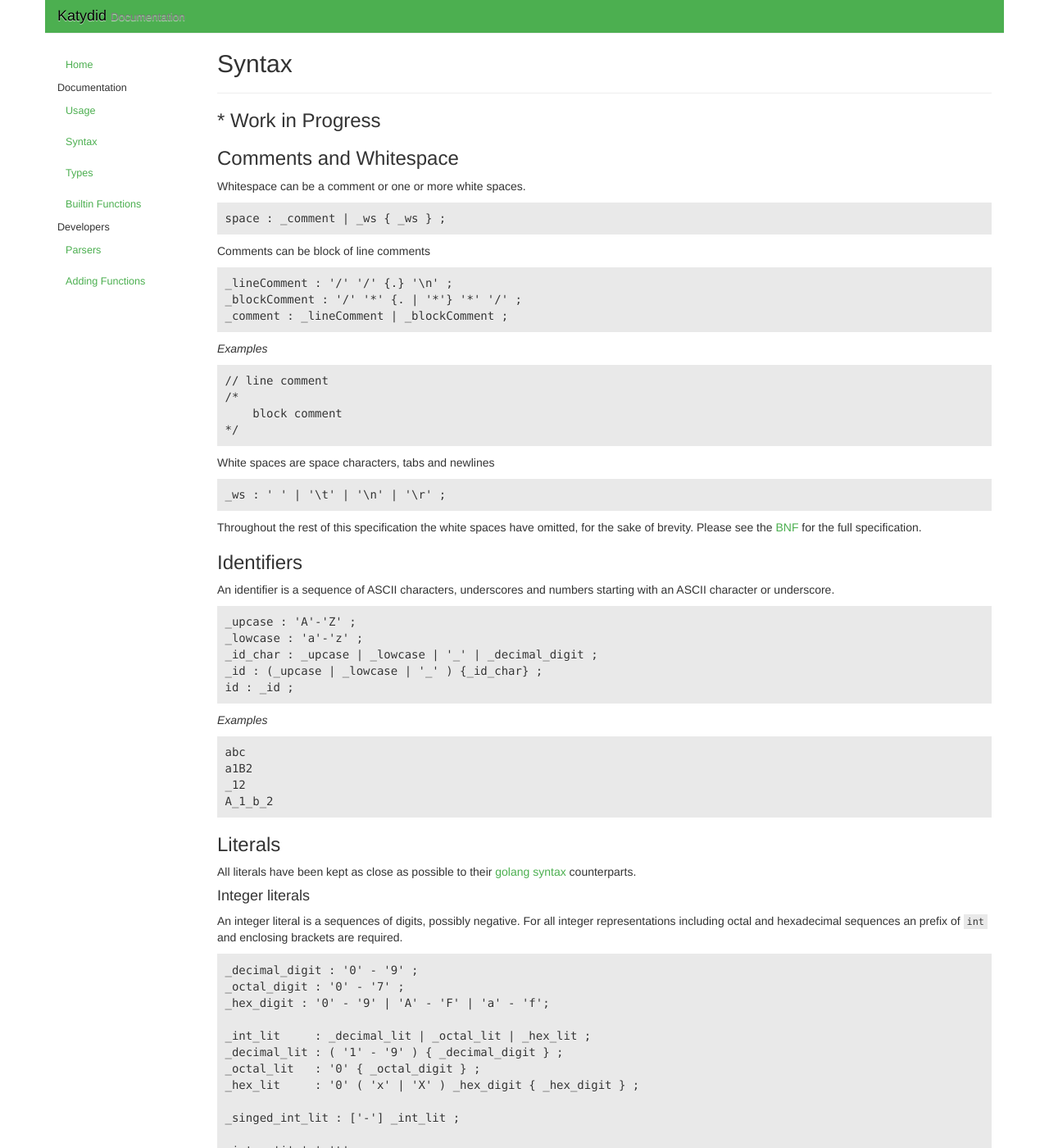
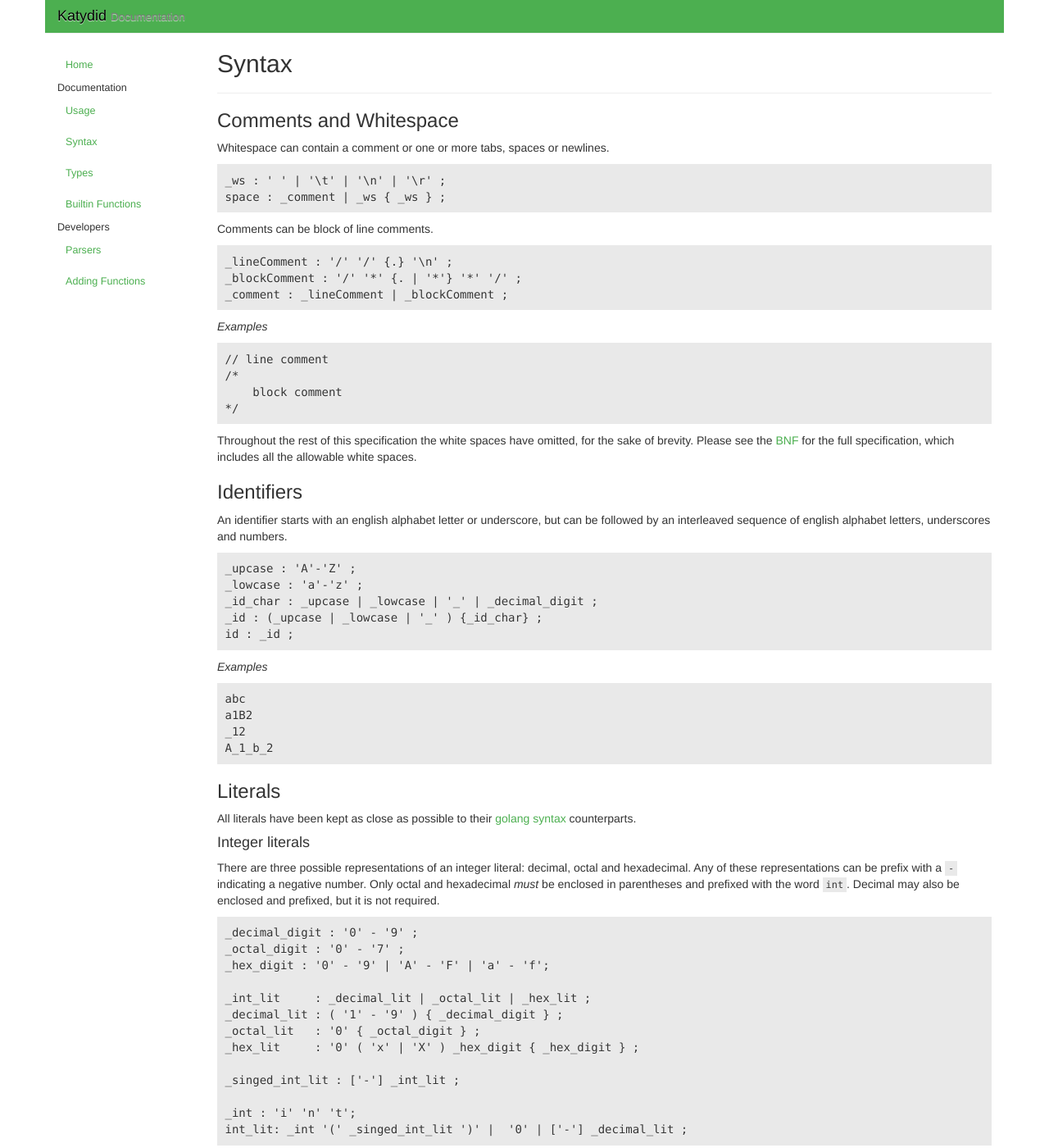
Before and after one commit to katydid/katydid.github.io, a Jekyll site: the page built from _posts/2016-02-17-syntax.md, in a window 1280 px wide and 1400 px high. Shown: the whole window at 82% size. Built offline with Jekyll 4.4.1, drawn with Linux system fonts in a browser that asks for light colours; some of the changed text lies outside the part shown.

Commit message:
reviewed syntax

```diff
--- a/_posts/2016-02-17-syntax.md
+++ b/_posts/2016-02-17-syntax.md
@@ -6,16 +6,15 @@ date: 2016-02-17
 order: 2
 ---
 
-### * Work in Progress
-
 ### Comments and Whitespace
-Whitespace can be a comment or one or more white spaces.
+Whitespace can contain a comment or one or more tabs, spaces or newlines.
 
 {% highlight antlr %}
+_ws : ' ' | '\t' | '\n' | '\r' ;
 space : _comment | _ws { _ws } ;
 {% endhighlight %}
 
-Comments can be block of line comments
+Comments can be block of line comments.
 
 {% highlight antlr %}
 _lineComment : '/' '/' {.} '\n' ;
@@ -31,17 +30,12 @@ _comment : _lineComment | _blockComment ;
 */
 {% endhighlight %}
 
-White spaces are space characters, tabs and newlines
-{% highlight antlr %}
-_ws : ' ' | '\t' | '\n' | '\r' ;
-{% endhighlight %}
-
 Throughout the rest of this specification the white spaces have omitted, for the sake of brevity.
-Please see the [BNF](https://github.com/katydid/katydid/blob/master/relapse/all.bnf) for the full specification.
+Please see the [BNF](https://github.com/katydid/katydid/blob/master/relapse/all.bnf) for the full specification, which includes all the allowable white spaces.
 
 ### Identifiers
 
-An identifier is a sequence of ASCII characters, underscores and numbers starting with an ASCII character or underscore.
+An identifier starts with an english alphabet letter or underscore, but can be followed by an interleaved sequence of english alphabet letters, underscores and numbers.
 
 {% highlight antlr %}
 _upcase : 'A'-'Z' ;
@@ -65,8 +59,10 @@ All literals have been kept as close as possible to their [golang syntax](https:
 
 #### Integer literals
 
-An integer literal is a sequences of digits, possibly negative.
-For all integer representations including octal and hexadecimal sequences an prefix of `int` and enclosing brackets are required.
+There are three possible representations of an integer literal: decimal, octal and hexadecimal.
+Any of these representations can be prefix with a `-` indicating a negative number.
+Only octal and hexadecimal *must* be enclosed in parentheses and prefixed with the word `int`.
+Decimal may also be enclosed and prefixed, but it is not required.
 
 {% highlight antlr %}
 _decimal_digit : '0' - '9' ;
@@ -96,12 +92,14 @@ int(07)
 
 #### Unsigned Integer literals
 
-An unsigned integer literal is an integer literal which is always followed by a prefix of `uint` and enclosed in brackets.
+An unsigned integer literal is an integer literal which is always enclosed in parentheses and prefixed with the word `uint`.
 
 {% highlight antlr %}
 _uint : 'u' 'i' 'n' 't';
 uint_lit: _uint '(' _int_lit ')' ;
 {% endhighlight %}
+
+The integer literal should not include the negative sign.
 
 *Examples*
 {% highlight antlr %}
@@ -111,7 +109,7 @@ uint(456)
 
 #### Double literals
 
-Floating point numbers need a prefix of `double` and enclosing brackets if no decimals are provided.
+Floating point numbers only need enclosing parentheses and a prefix of the word `double`, if no decimals or exponent are provided.
 
 {% highlight antlr %}
 _decimals  : _decimal_digit { _decimal_digit } ;
@@ -167,8 +165,8 @@ string_lit : _raw_string | _interpreted_string ;
 
 #### Bytes literals
 
+Bytes can be composed into comma separated list of bytes, enclosed in curly braces and prefixed by `[]byte`.
 Each byte can be a character or an integer literal.
-These bytes can be composed into list separated by commas, prefix by `[]byte` and enclosed in curly braces.
 
 {% highlight antlr %}
 _char_lit   : '\'' (_unicode_value | _byte_value) '\'' ;
@@ -185,7 +183,7 @@ bytes_lit : _bytes '{' { _ws } [ _byte_elem { { _ws } ',' { _ws } _byte_elem } ]
 
 #### Boolean literals
 
-A boolean value is a lowercase true or false word.
+A boolean value is a lowercase word: `true` or `false`.
 
 {% highlight antlr %}
 Bool
@@ -221,7 +219,7 @@ $string
 
 ### Terminal
 
-A terminal is a Variable or a Literal
+A terminal is a variable or any literal
 
 {% highlight antlr %}
 Terminal
@@ -255,7 +253,7 @@ Exprs
 
 ### List
 
-A list is zero or more expressions that are prefixed by a ListType and enclosed by curly braces.
+A list is zero or more expressions that are enclosed by curly braces and prefixed by a ListType.
 
 {% highlight antlr %}
 ListType
@@ -283,7 +281,7 @@ List
 
 ### Function
 
-A function is an identifier with its arguments enclosed by brackets.
+A function is an identifier with its arguments, a list of expressions, enclosed by parentheses.
 
 {% highlight antlr %}
 Function
@@ -330,10 +328,10 @@ BuiltIn
 
 A name expression can be:
 
-  * any name indicated by an underscore
-  * a specific name, specified by a literal or an identifier
-  * anything except the specified name expression, which is specified using an exclamation mark and enclosing brackets.
-  * a list of alternative name expressions, which is specified with grouping brackets and delimited with pipe characters.
+  * any name indicated by an underscore;
+  * a specific name, specified by a literal or an identifier;
+  * anything except the specified name expression, which is specified using an exclamation mark and enclosing parentheses;
+  * a list of alternative name expressions, which is specified with grouping parentheses and delimited with pipe characters.
 
 {% highlight antlr %}
 NameExpr
@@ -355,6 +353,8 @@ ContinueNameChoice
   | ContinueNameChoice "|" NameExpr
   ;
 {% endhighlight %}
+
+The identifier is used as a shorthand for some strings.
 
 *Examples*
 {% highlight antlr %}
@@ -389,6 +389,8 @@ A Pattern is the union of all pattern types.
 |`{;}`      | Interleave                 | `{A:*;B:*}`                 |
 |-----------+----------------------------+-----------------------------|
 
+<p></p>
+
 The syntactical difference between a Pattern and DepthPattern will be discussed later.
 This pattern is equivalent to, but not the same as the one specified in the BNF.
 This was done for the sake of keeping it simple, please see the [BNF](https://github.com/katydid/katydid/blob/master/relapse/all.bnf) for a more accurate representation.
@@ -417,7 +419,7 @@ DepthPattern
 
 ### ZAny
 
-ZAny specifies zero or more of anything, very much like .* in a regular expression.
+ZAny specifies zero or more of anything, very much like `.*` in a regular expression.
 
 {% highlight antlr %}
 ZAny: "*"
@@ -439,14 +441,14 @@ Other patterns require a colon between the name expression and the pattern.
 
 *Examples*
 {% highlight antlr %}
-name: *
-name [a: *, b: *]
+a: *
+name[a: *, b: *]
 name:[a: *, b: *]
 {% endhighlight %}
 
 ### LeafNode Pattern
 
-A LeafNode applies a function, that returns a boolean, to a value in a tree node with no children.  This can be some type of number, string, bytes or a boolean.  These functions can be composed from other functions, see the [built in functions](http://katydid.github.io/doc/builtin) or you can even [add your own functions](http://katydid.github.io/dev/addingfunctions).  Specifying some of the built in functions also has some syntactic sugar.
+A LeafNode applies a function, that returns a boolean, to a value.  A value is a tree node without any children, which can be some type of number, a string, bytes or a boolean.  These functions can be composed with other functions, see the [built in functions](http://katydid.github.io/doc/builtin) or you can even [add your own functions](http://katydid.github.io/dev/addingfunctions).   Some of the built in functions also have shorthand version.
 
 {% highlight antlr %}
 LeafNode
@@ -464,7 +466,7 @@ LeafNode
 ### Empty
 
 Empty is used internally to indicate that the pattern has been satisfied.
-It is also useful in the specification of XML trees.
+It is also useful in the specification of XML trees, or to indicate an empty structure or list.
 
 {% highlight antlr %}
 Empty: "<empty>"
@@ -526,7 +528,7 @@ ContinueInterleave
 ### Contains
 
 Contains only cares about satisfying one pattern in sequence of nodes.
-It is a shorthand used for selective filtering and is equivalent to `[*, Pattern, *]`.
+It is a shorthand for `[*, Pattern, *]`.
 
 {% highlight antlr %}
 Contains: "." Pattern;
@@ -576,7 +578,7 @@ ContinueAnd
 
 *Examples*
 {% highlight antlr %}
-(a:*&_ == b)
+(a:* & _ == b)
 (a == 1 & _ == 1 & a:*)
 {% endhighlight %}
 
```
Also changed, not shown: other parts of _posts/2016-02-17-syntax.md (+6 -6 lines).
